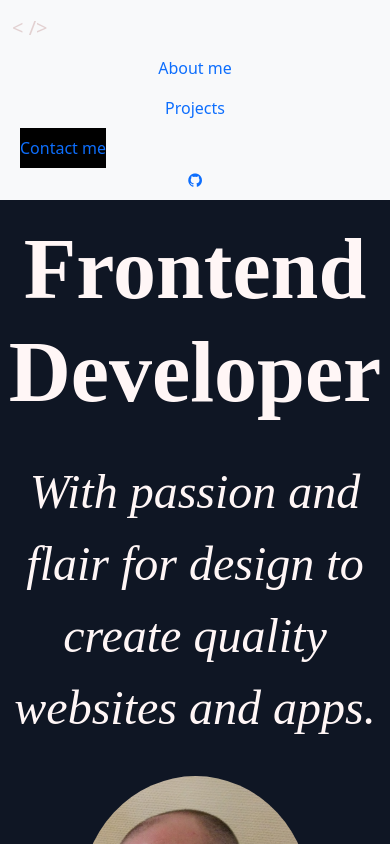
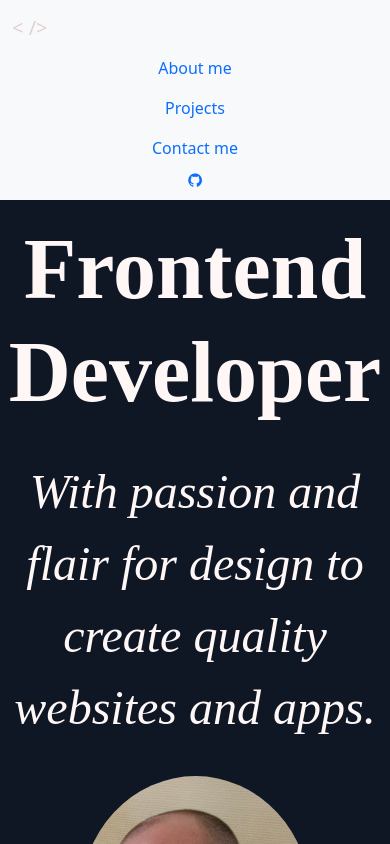
Before and after one commit to vdomi92/portfolio-website, a React (Create React App) app: page / in a window 390 px wide. Shown: the top 844 px of the page. Built offline with nearby package versions, Linux system fonts and the light colour scheme; a web font is replaced by a local one.

Commit message:
navar position fix

```diff
--- a/src/App.css
+++ b/src/App.css
@@ -24,8 +24,7 @@ body {
 
 @media screen and (max-width: 576px) {
   .navBreakingPoint {
-    margin: auto;
-    background-color: black;
+    margin: auto !important;
   }
 }
 
```
